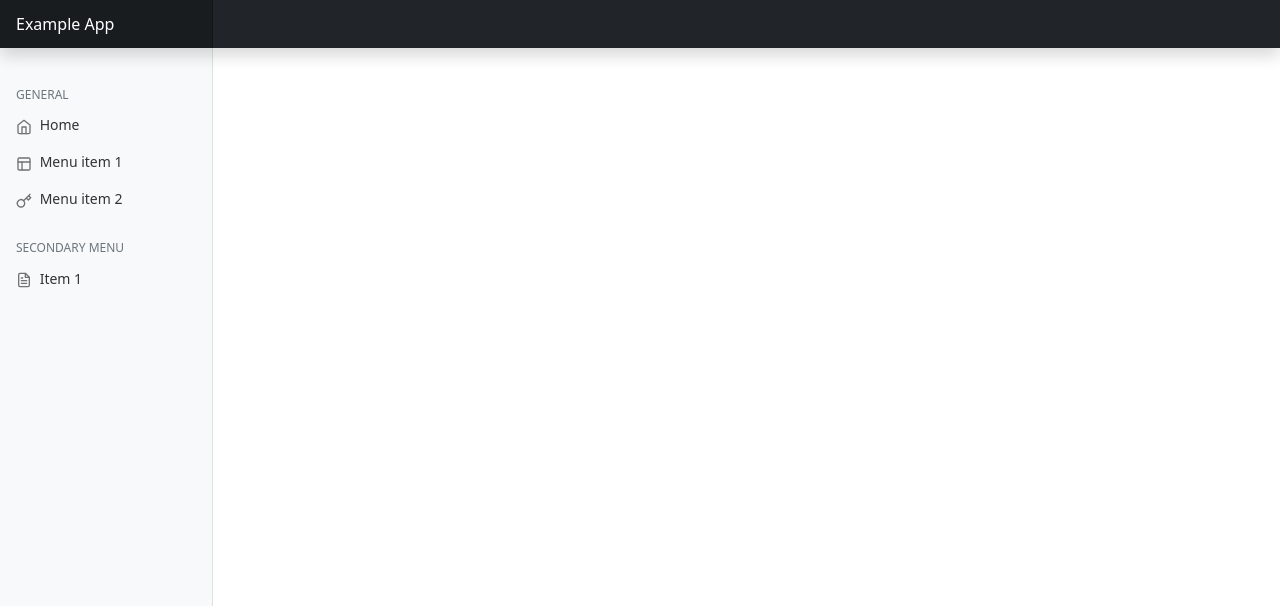
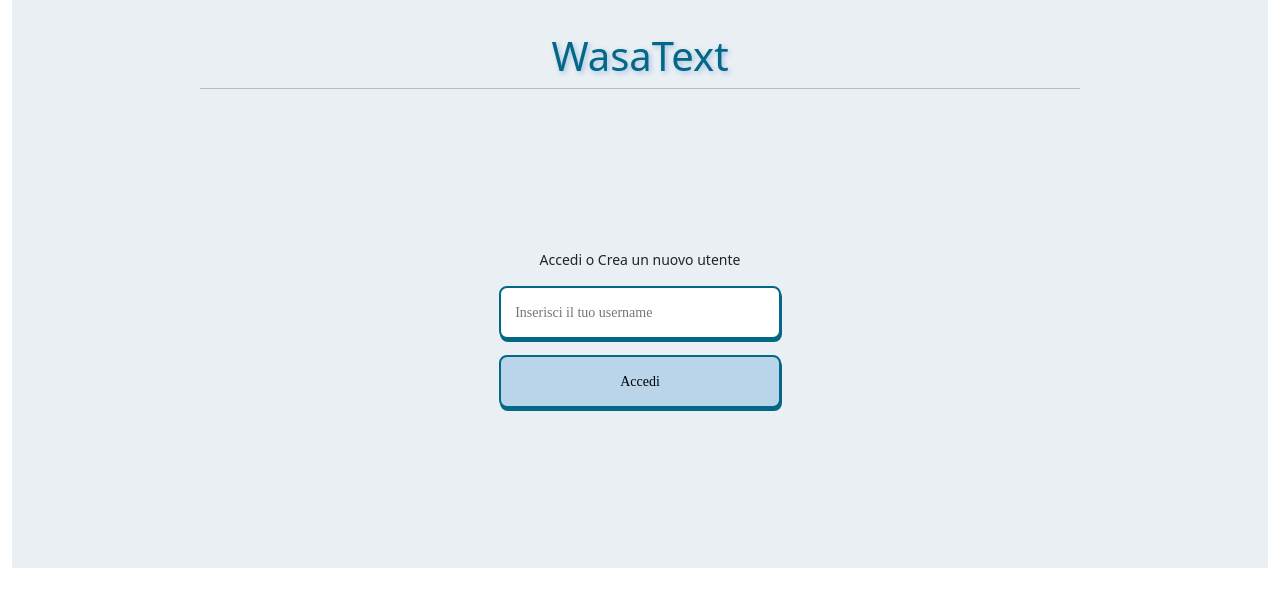
Before and after one commit to Emanuele-Bruni/WASA_project2024, a Vue app in the folder webui/: page /#/login in a window 1280 px wide. Shown: the top 606 px of the page. Built offline with nearby package versions, Linux system fonts and the light colour scheme.

Commit message:
Iniziato frontend

```diff
--- a/webui/src/App.vue
+++ b/webui/src/App.vue
@@ -6,61 +6,10 @@ export default {}
 </script>
 
 <template>
+	<div class="container-fluid">
+		<RouterView />
+	</div>
 
-	<header class="navbar navbar-dark sticky-top bg-dark flex-md-nowrap p-0 shadow">
-		<a class="navbar-brand col-md-3 col-lg-2 me-0 px-3 fs-6" href="#/">Example App</a>
-		<button class="navbar-toggler position-absolute d-md-none collapsed" type="button" data-bs-toggle="collapse" data-bs-target="#sidebarMenu" aria-controls="sidebarMenu" aria-expanded="false" aria-label="Toggle navigation">
-			<span class="navbar-toggler-icon"></span>
-		</button>
-	</header>
-
-	<div class="container-fluid">
-		<div class="row">
-			<nav id="sidebarMenu" class="col-md-3 col-lg-2 d-md-block bg-light sidebar collapse">
-				<div class="position-sticky pt-3 sidebar-sticky">
-					<h6 class="sidebar-heading d-flex justify-content-between align-items-center px-3 mt-4 mb-1 text-muted text-uppercase">
-						<span>General</span>
-					</h6>
-					<ul class="nav flex-column">
-						<li class="nav-item">
-							<RouterLink to="/" class="nav-link">
-								<svg class="feather"><use href="/feather-sprite-v4.29.0.svg#home"/></svg>
-								Home
-							</RouterLink>
-						</li>
-						<li class="nav-item">
-							<RouterLink to="/link1" class="nav-link">
-								<svg class="feather"><use href="/feather-sprite-v4.29.0.svg#layout"/></svg>
-								Menu item 1
-							</RouterLink>
-						</li>
-						<li class="nav-item">
-							<RouterLink to="/link2" class="nav-link">
-								<svg class="feather"><use href="/feather-sprite-v4.29.0.svg#key"/></svg>
-								Menu item 2
-							</RouterLink>
-						</li>
-					</ul>
-
-					<h6 class="sidebar-heading d-flex justify-content-between align-items-center px-3 mt-4 mb-1 text-muted text-uppercase">
-						<span>Secondary menu</span>
-					</h6>
-					<ul class="nav flex-column">
-						<li class="nav-item">
-							<RouterLink :to="'/some/' + 'variable_here' + '/path'" class="nav-link">
-								<svg class="feather"><use href="/feather-sprite-v4.29.0.svg#file-text"/></svg>
-								Item 1
-							</RouterLink>
-						</li>
-					</ul>
-				</div>
-			</nav>
-
-			<main class="col-md-9 ms-sm-auto col-lg-10 px-md-4">
-				<RouterView />
-			</main>
-		</div>
-	</div>
 </template>
 
 <style>
--- a/webui/src/views/HomeView.vue
+++ b/webui/src/views/HomeView.vue
@@ -8,20 +8,13 @@ export default {
 		}
 	},
 	methods: {
-		async refresh() {
-			this.loading = true;
-			this.errormsg = null;
-			try {
-				let response = await this.$axios.get("/");
-				this.some_data = response.data;
-			} catch (e) {
-				this.errormsg = e.toString();
-			}
-			this.loading = false;
-		},
+		logout(){
+			localStorage.removeItem("auth")
+			localStorage.removeItem("id")
+			this.$router.push("/login") //torno al login
+		}
 	},
 	mounted() {
-		this.refresh()
 	}
 }
 </script>
@@ -41,8 +34,8 @@ export default {
 					</button>
 				</div>
 				<div class="btn-group me-2">
-					<button type="button" class="btn btn-sm btn-outline-primary" @click="newItem">
-						New
+					<button type="button" class="btn btn-sm btn-outline-danger" @click="logout">
+						Logout
 					</button>
 				</div>
 			</div>
--- /dev/null
+++ b/webui/src/views/Login.vue
@@ -0,0 +1,102 @@
+<script>
+export default {
+	data: function() {
+		return {
+			errormsg: null, //variabili globali
+            username: ""
+		}
+	},
+	methods: {
+		async doLogin() { //async se una funzione deve fare una richiesta al backend
+			this.errormsg = null;
+			//console.log(this.username)
+			try {
+				let response = await this.$axios.post("/login", {name: this.username}); //path dell'endpoint
+                if (response) {
+                    let auth = response.headers.authorization;   //let definisce una variabile
+				    localStorage.setItem("auth",auth)           //lo salvo nella cronologia (per prenderlo si usa getItem)
+
+                    let identifier = response.data.identifier;  //setto il responso .data["identifier"]
+                    localStorage.setItem("id",identifier)
+
+                    //vado in un'altra pagina
+                    this.$router.push("/home") //path della prossima pagina
+                }
+			} catch (e) {
+				this.errormsg = e.toString();
+			}
+		},
+	},
+	mounted() { //funzione che viene eseguita quando la schermata viene caricata su APP
+	}
+}
+</script>
+
+<template>
+	<div class="content">
+		<h1> WasaText </h1>
+		<hr>
+		<ErrorMsg v-if="errormsg" :msg="errormsg"></ErrorMsg>
+		<div class="subcontent">
+			<form id="loginForm" @submit.prevent="doLogin">
+			<p> Accedi o Crea un nuovo utente </p>
+			<input class="input" type="text" id="username" v-model="username" placeholder="Inserisci il tuo username" required>
+			<button class="inputButton" type="submit"> Accedi </button>
+			</form>
+		</div>
+	</div>
+</template>
+
+<style scoped>
+/* scoped serve ad applicare lo stile solo a questa view*/
+.content{
+	display: flex;
+	flex-direction: column;
+	align-items: center;
+	justify-content: center;
+	background-color: rgb(233, 239, 243);
+}
+.subcontent{
+	margin-top: 10rem;
+	margin-bottom: 10rem;
+	align-content: center;
+	text-align: center;
+}
+h1 {
+	margin-top: 2rem;
+	text-align: center;
+	color: rgb(4, 103, 133);
+	text-shadow: 2px 2px 5px rgba(12, 92, 197, 0.3);
+}
+hr {
+	width: 70%;
+	margin: auto;
+}
+
+.inputButton {
+	text-align: center;
+	font-family: "SF Pro";
+	background-color: #bad4e9;
+	border: 2px solid rgb(4, 103, 133);
+	border-radius: 0.5rem;
+	padding: 0.875rem;
+	width: 100%;
+	margin-top: 1rem;
+	box-shadow: 1px 3px 0 rgb(4, 103, 133);
+}
+
+.input {
+  font-family: "SF Pro";
+  width: 100%;
+  padding: 0.875rem;
+  /*font-size: 1rem;*/
+  border: 2px solid rgb(4, 103, 133);
+  border-radius: 0.5rem;
+  box-shadow: 1px 3px 0 rgb(4, 103, 133);
+  outline: none;
+  transition: ease 0.25s;
+}
+.input:focus {
+  box-shadow: 2.5px 5px 0 rgb(4, 103, 133);
+}
+</style>
--- a/webui/vite.config.js
+++ b/webui/vite.config.js
@@ -7,6 +7,11 @@ import vue from '@vitejs/plugin-vue'
 export default defineConfig(({command, mode, ssrBuild}) => {
 	const ret = {
 		plugins: [vue()],
+		server: {
+			watch: {
+				usePolling: true
+			}
+		},
 		resolve: {
 			alias: {
 				'@': fileURLToPath(new URL('./src', import.meta.url))
```
Also changed, not shown: webui/src/router/index.js (+7 -4 lines), 2 other files (tests, documents, lock files or other folders).
